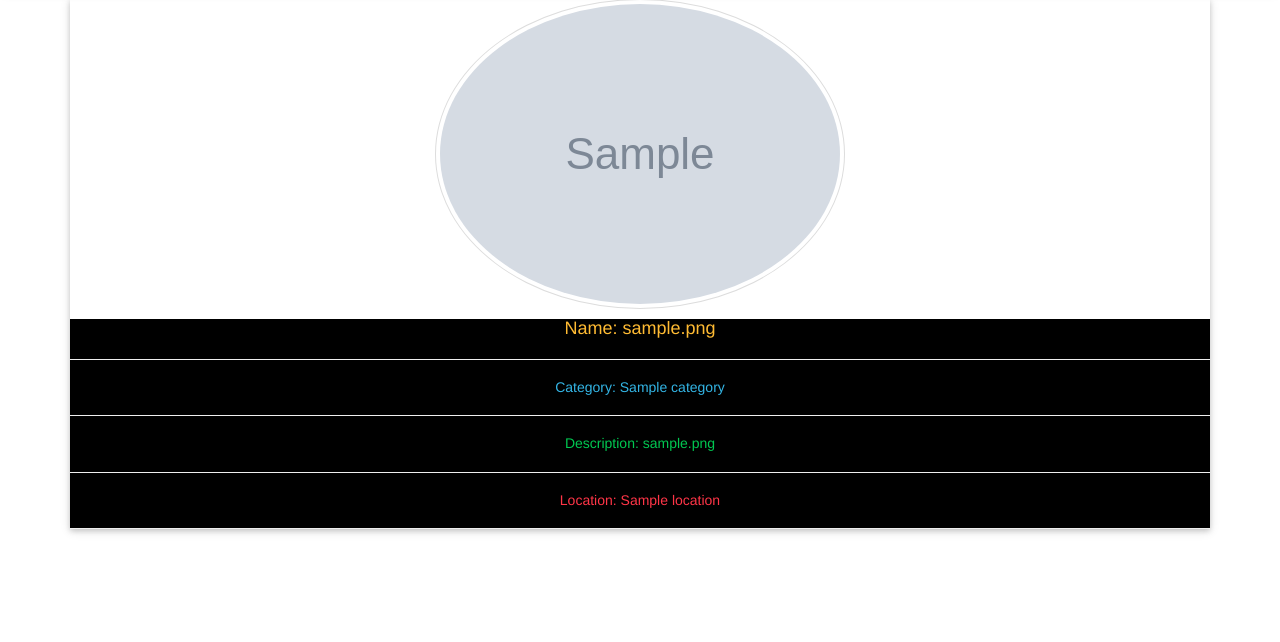
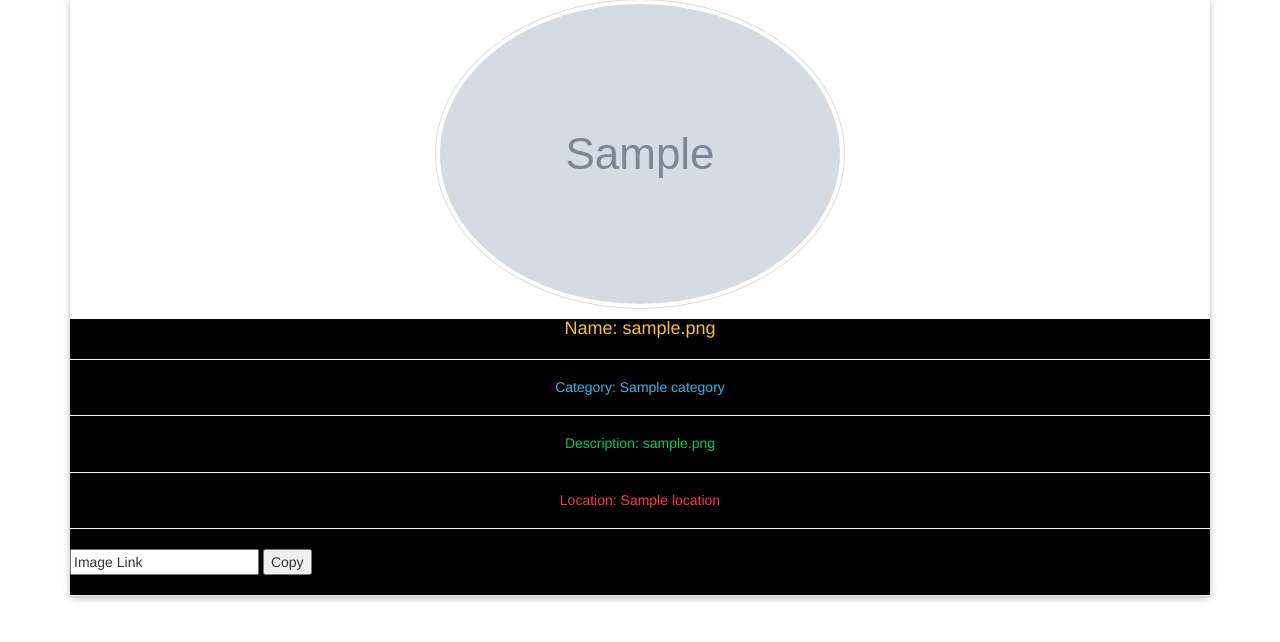
Before and after one commit to MrazTevin/Gallery-Application, a Django app: page /image/1 in a window 1280 px wide. Shown: the part 61-703 px from the top of the page. Run offline with Django 3.2, Linux system fonts and the light colour scheme; tables that the repository leaves empty hold one stand-in row (values such as "Sample post"); grey boxes marked "Sample" are stand-in pictures; some libraries are stand-ins or nearby versions.

```diff
--- a/exhibit/display/templates/image.html
+++ b/exhibit/display/templates/image.html
@@ -1,6 +1,4 @@
-{%extends 'base.html'%}
-
- {% block content %}
+{%extends 'base.html'%} {% block content %}
 
 
 <div class="container" style="margin-top:60px;">
@@ -8,7 +6,7 @@
 
     <!--Card image-->
     <div class="view overlay">
-       <img src="{{images.image.url}}"  class="img-responsive img-thumbnail center-block img-circle" alt="">
+      <img src="{{images.image.url}}" class="img-responsive img-thumbnail center-block img-circle" alt="">
       <a>
         <div class="mask waves-effect waves-light rgba-white-slight"></div>
       </a>
@@ -25,11 +23,26 @@
         <h5 class="text-center text-danger">Location: {{images.location}}</h5>
         <hr>
       </div>
+      <div>
+        <!-- The text field -->
+        <input type="text" value="Image Link" id="myInput">
+
+        <!-- The button used to copy the text -->
+        <button onclick="myFunction()">Copy </button>
+        <hr>
+      </div>
       <!--/.Content-->
     </div>
 
     <!--/.Card reveal-->
   </div>
-
+  <!-- <script>
+function myFunction() {
+  var copyText = document.getElementById("myInput");
+  copyText.select();
+  document.execCommand("Copy");
+  alert("Copied the text: " + copyText.value);
+}
+</script> -->
 
   {% endblock %} -->
```
Lines whose indentation alone changed are shown as unchanged.
